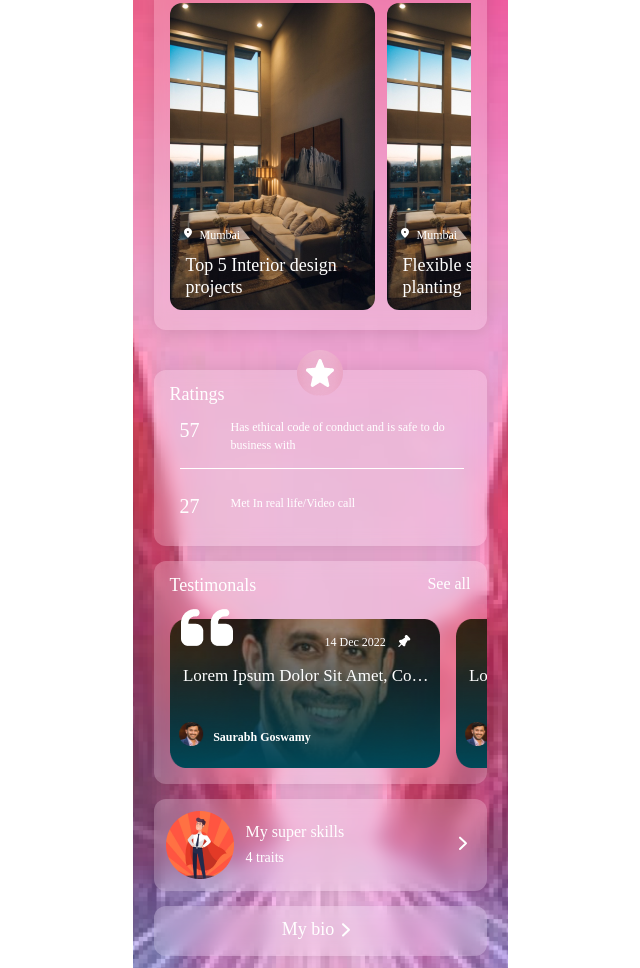
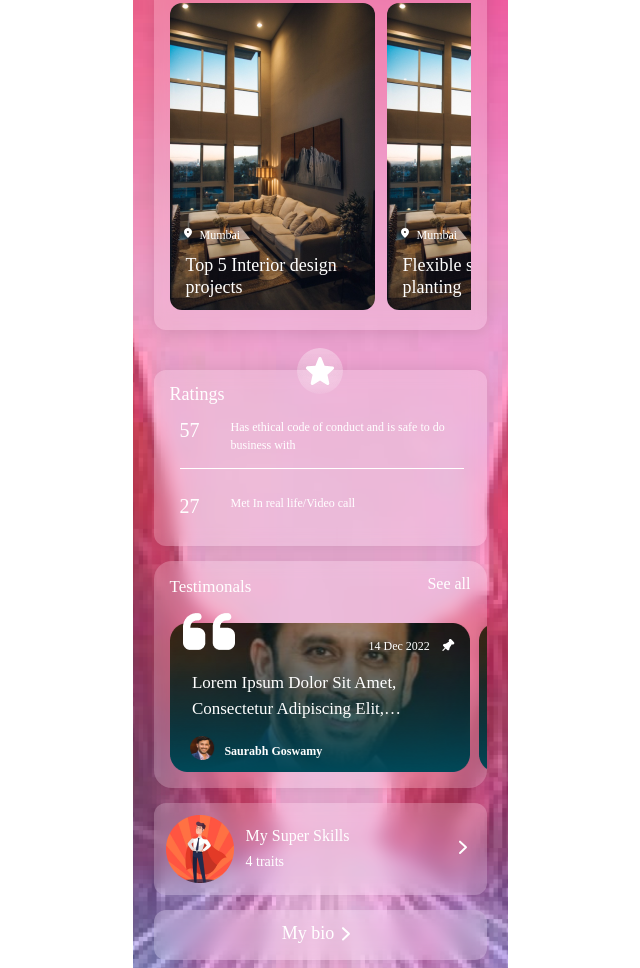
Before and after one commit to shahrukh1494/elred-task1, a plain HTML site: page index.html in a window 1280 px wide. Shown: the part 605-1573 px from the top of the page, without its empty margins (320-960 px from the left). Drawn offline with Linux system fonts and the light colour scheme.

Commit message:
changed star image

```diff
--- a/index.css
+++ b/index.css
@@ -67,7 +67,7 @@ body {
 
 .frame {
   border: 2px solid #c5c5c5;
-  border-radius: 2px;
+  border-radius: 4px;
   margin-left: 11px;
   margin-top: 77px;
   margin-bottom: 23px;
@@ -223,7 +223,15 @@ body {
   left: 0;
   right: 0;
   top: 0;
-  margin-top: -20px;
+  margin-top: -22px;
+
+  background: linear-gradient(
+    180deg,
+    rgba(255, 255, 255, 0.2) 0%,
+    rgba(255, 255, 255, 0) 100%
+  );
+  border-radius: 50px;
+  backdrop-filter: blur(8px);
 }
 
 .superskills {
@@ -245,6 +253,7 @@ body {
 }
 
 .skillstext {
+  text-transform: capitalize;
   font-family: Work Sans;
   font-size: 16px;
   font-weight: 400;
@@ -332,15 +341,19 @@ body {
   display: flex;
   flex-direction: column;
   min-width: 270px;
-  gap: 10px;
-  margin: 0 0 13px 13px;
+  gap: 8px;
+  margin: 0 0 16px 8px;
   padding: 14px 20px;
   border: 1px solid rgba(255, 255, 255, 0.5);
-  border-radius: 12px;
+  border-radius: 20px;
 }
 
 .ineedcontentbox:last-child {
-  margin-right: 15px;
+  margin-right: 16px;
+}
+
+.ineedcontentbox:first-child {
+  margin-left: 16px;
 }
 
 .ineedbigtext {
@@ -441,17 +454,17 @@ body {
 }
 
 .testimonialstext {
-  font-family: Avenir Next LT Pro;
-  font-size: 18px;
+  font-family: Poppins;
+  font-size: 17px;
   font-weight: 500;
-  line-height: 22px;
+  line-height: 26px;
 }
 
 .testimonialscontainer {
   margin: 0 0 15px 0;
   padding: 13px 0 12px 0;
   border: 1px, 0px, 1px, 0px;
-  border-radius: 12px;
+  border-radius: 18px;
   background: #ffffff33;
   box-shadow: 0px 2px 16px 0px #0000001a;
   backdrop-filter: blur(8px);
@@ -464,32 +477,34 @@ body {
 }
 
 .testimonialimg {
-  margin-left: 16px;
+  margin-left: 9px;
   margin-top: 21px;
   height: 149px;
-  width: 270px;
+  width: 300px;
 }
 
 .quotestestimonial {
   position: absolute;
   top: 0;
   margin-top: 0px;
-  margin-left: 27px;
+  margin-left: 22px;
 }
 
 .testimonialtext {
   text-transform: capitalize;
-  width: 250px;
+  width: 240px;
   position: absolute;
-  top: 45%;
-  left: 54%;
+  top: 54%;
+  left: 49%;
   transform: translate(-50%, -50%);
   font-family: Poppins;
   font-size: 17px;
   font-weight: 500;
   line-height: 26px;
-
-  white-space: nowrap;
+  /* ellipsis */
+  display: -webkit-box;
+  -webkit-box-orient: vertical;
+  -webkit-line-clamp: 2;
   overflow: hidden;
   text-overflow: ellipsis;
 }
@@ -513,7 +528,7 @@ body {
   right: 0;
   top: 25%;
   transform: translate(-50%, -50%);
-  margin-right: -16px;
+  margin-right: -30px;
 }
 
 .testimonialuserimg {
@@ -532,8 +547,9 @@ body {
 .testusercontainer {
   display: flex;
   position: absolute;
-  bottom: 8%;
-  left: 32%;
+  bottom: 0;
+  left: 31%;
+  margin-bottom: 4px;
   transform: translate(-50%, -50%);
 }
 
@@ -555,3 +571,7 @@ body {
 .card:last-child {
   margin-right: 15px;
 }
+
+.card:first-child {
+  margin-left: 7px;
+}
--- a/index.html
+++ b/index.html
@@ -167,7 +167,7 @@
         </div>
 
         <div class="ratingscontainer">
-          <img src="round star.png" alt="star" class="starimg" />
+          <img src="star img.svg" alt="star" class="starimg" />
           <div class="ratingstext">Ratings</div>
           <div class="ratingslist">
             <div class="rating">
@@ -197,7 +197,7 @@
                 <img src="Group 15065.svg" alt="pin icon" class="pinicon" />
               </div>
               <div class="testimonialtext">
-                Lorem ipsum dolor sit amet, consectetur adipiscing elit,Lorem
+                Lorem ipsum dolor sit amet, consectetur adipiscing elit, Lorem
                 ipsum dolor sit amet, consectetur adipiscing elit
               </div>
               <div>
@@ -228,11 +228,11 @@
                 ipsum dolor sit amet, consectetur adipiscing elit
               </div>
               <div>
-                <!-- <img
+                <img
                   src="fa6-solid_quote-left.png"
                   alt="big quotes"
                   class="quotestestimonial"
-                /> -->
+                />
                 <img src="test1.png" alt="testimonial" class="testimonialimg" />
               </div>
               <div class="testusercontainer">
@@ -255,11 +255,11 @@
                 ipsum dolor sit amet, consectetur adipiscing elit
               </div>
               <div>
-                <!-- <img
+                <img
                   src="fa6-solid_quote-left.png"
                   alt="big quotes"
                   class="quotestestimonial"
-                /> -->
+                />
                 <img src="test1.png" alt="testimonial" class="testimonialimg" />
               </div>
               <div class="testusercontainer">
@@ -282,11 +282,11 @@
                 ipsum dolor sit amet, consectetur adipiscing elit
               </div>
               <div>
-                <!-- <img
+                <img
                   src="fa6-solid_quote-left.png"
                   alt="big quotes"
                   class="quotestestimonial"
-                /> -->
+                />
                 <img src="test1.png" alt="testimonial" class="testimonialimg" />
               </div>
               <div class="testusercontainer">
@@ -305,15 +305,15 @@
                 <img src="Group 15065.svg" alt="pin icon" class="pinicon" />
               </div>
               <div class="testimonialtext">
-                Lorem ipsum dolor sit amet, consectetur adipiscing elit,Lorem
+                Lorem ipsum dolor sit amet, consectetur adipiscing elit, Lorem
                 ipsum dolor sit amet, consectetur adipiscing elit
               </div>
               <div>
-                <!-- <img
+                <img
                   src="fa6-solid_quote-left.png"
                   alt="big quotes"
                   class="quotestestimonial"
-                /> -->
+                />
                 <img src="test1.png" alt="testimonial" class="testimonialimg" />
               </div>
               <div class="testusercontainer">
```
Also changed, not shown: round star.png (deleted), star img.svg (added).
